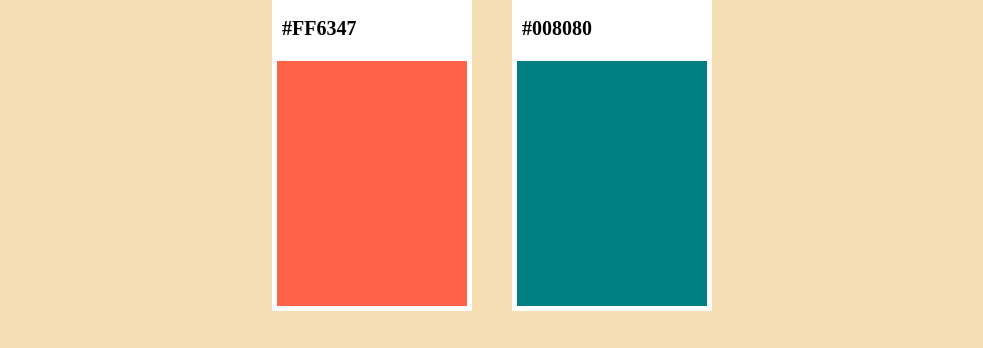
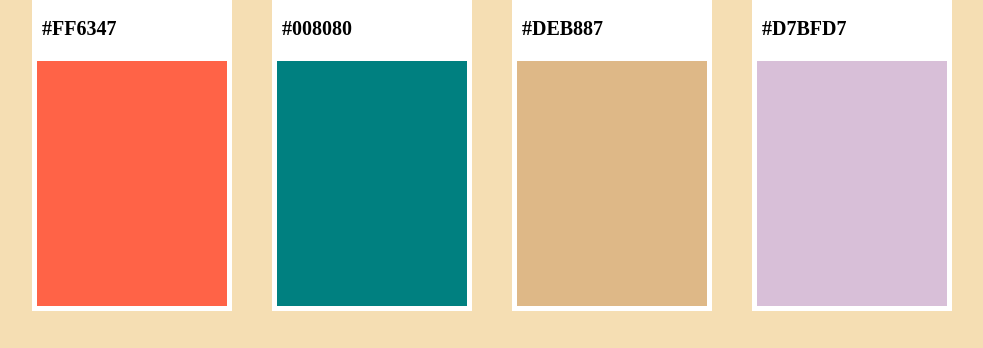
Before and after one commit to onelife90/Assignment, a plain HTML site: page css/assignment7/index.html in a window 1280 px wide. Shown: the part 197-545 px from the top of the page, without its empty margins (148-1131 px from the left). Drawn offline with Linux system fonts and the light colour scheme.

Commit message:
Modified: Separate section and wrap

```diff
--- a/css/assignment7/index.html
+++ b/css/assignment7/index.html
@@ -11,7 +11,9 @@
     <header>
       <h1>The Best Colors</h1>
     </header>
+
     <main>
+      <section class="section">
         <div class="tomato">
           <div></div>
           <h2>Tomato</h2>
@@ -24,6 +26,9 @@
           <h4>#008080</h4>
           <div></div>
         </div>
+      </section>
+
+      <section>
         <div class="burlywood">
           <div></div>
           <h2>Burlywood</h2>
@@ -36,6 +41,7 @@
           <h4>#D7BFD7</h4>
           <div></div>
         </div>
+      </section>
     </main>
   </body>
 </html>
--- a/css/assignment7/style.css
+++ b/css/assignment7/style.css
@@ -24,11 +24,15 @@ header {
 }
 
 main {
-  width: 50%;
+  width: 100%;
   display: flex;
   align-items: center;
   justify-content: center;
   flex-wrap: wrap;
+}
+
+section {
+  display: flex;
 }
 
 .tomato,
```
Lines whose indentation alone changed are shown as unchanged.
